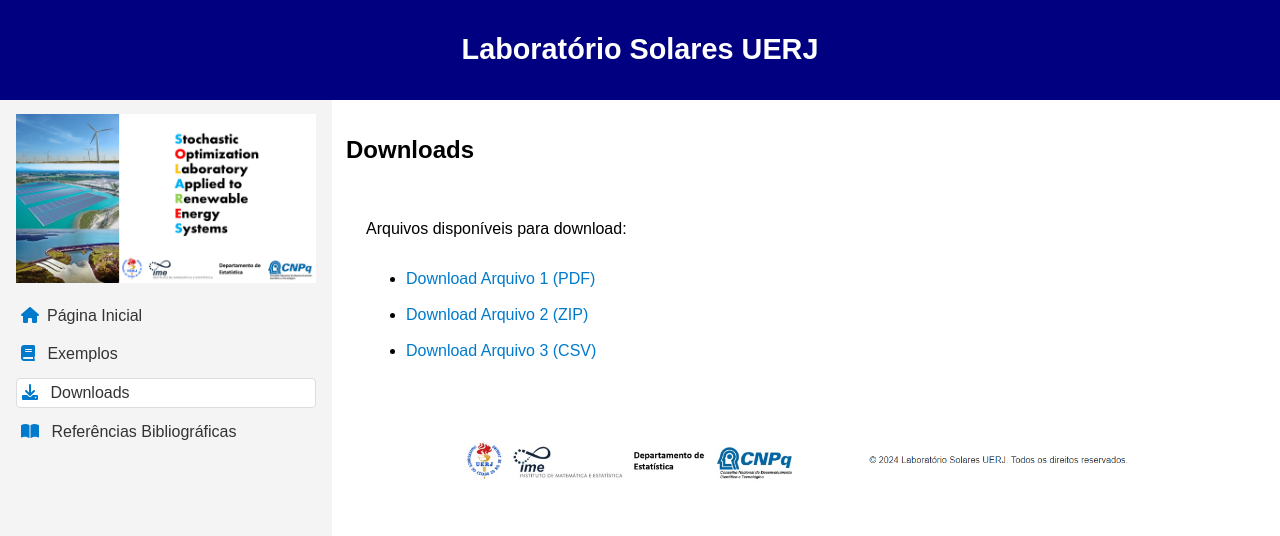
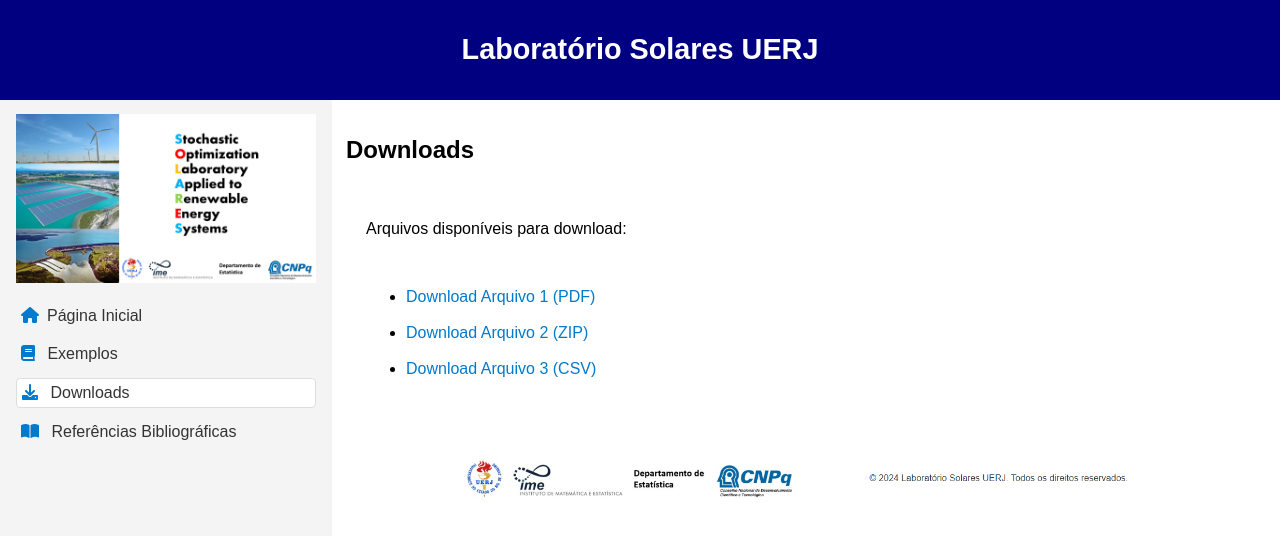
Before and after one commit to LabSolares-UERJ/main, a Jekyll site: the page built from documentation/downloads.html, in a window 1280 px wide. Shown: the top 536 px of the page. Built offline with Jekyll 4.4.1, drawn with Linux system fonts in a browser that asks for light colours.

Commit message:
Update downloads.html

```diff
--- a/documentation/downloads.html
+++ b/documentation/downloads.html
@@ -7,12 +7,10 @@ permalink: /documentation/downloads/
 <h2>Downloads</h2>
 
 <div class="container_2">
-    <p>Arquivos disponíveis para download:</p>
-    <div>
+    <p>Arquivos disponíveis para download:</p><br>
         <ul>
             <li><a href="/main/assets/downloads/exemploDownload.pdf" download>Download Arquivo 1 (PDF)</a></li><br>
             <li><a href="/main/assets/downloads/exemploDownload.zip" download>Download Arquivo 2 (ZIP)</a></li><br>
             <li><a href="/main/assets/downloads/exemploDownload.csv" download>Download Arquivo 3 (CSV)</a></li><br>
         </ul>
-    </div>
 </div>
```
